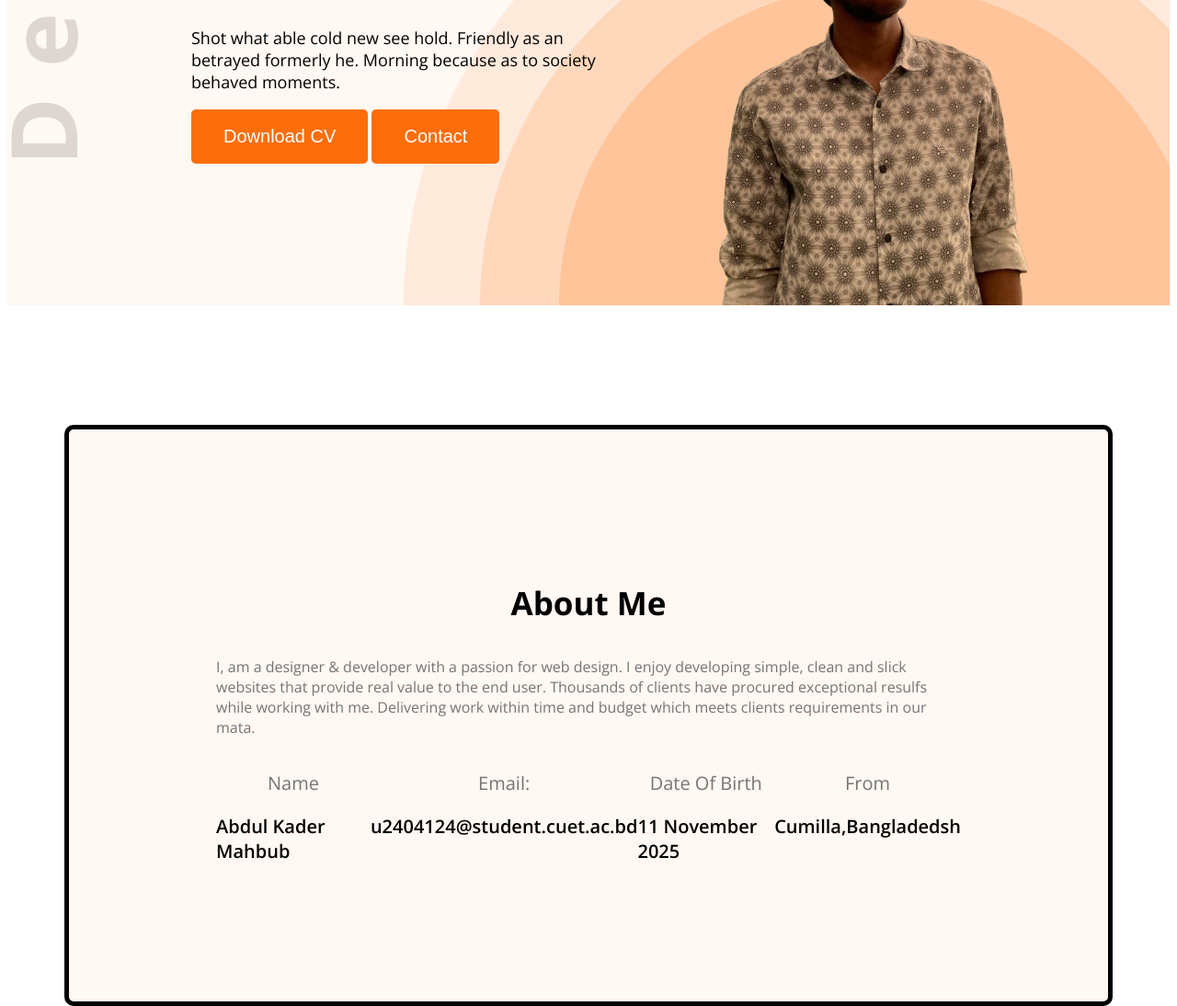
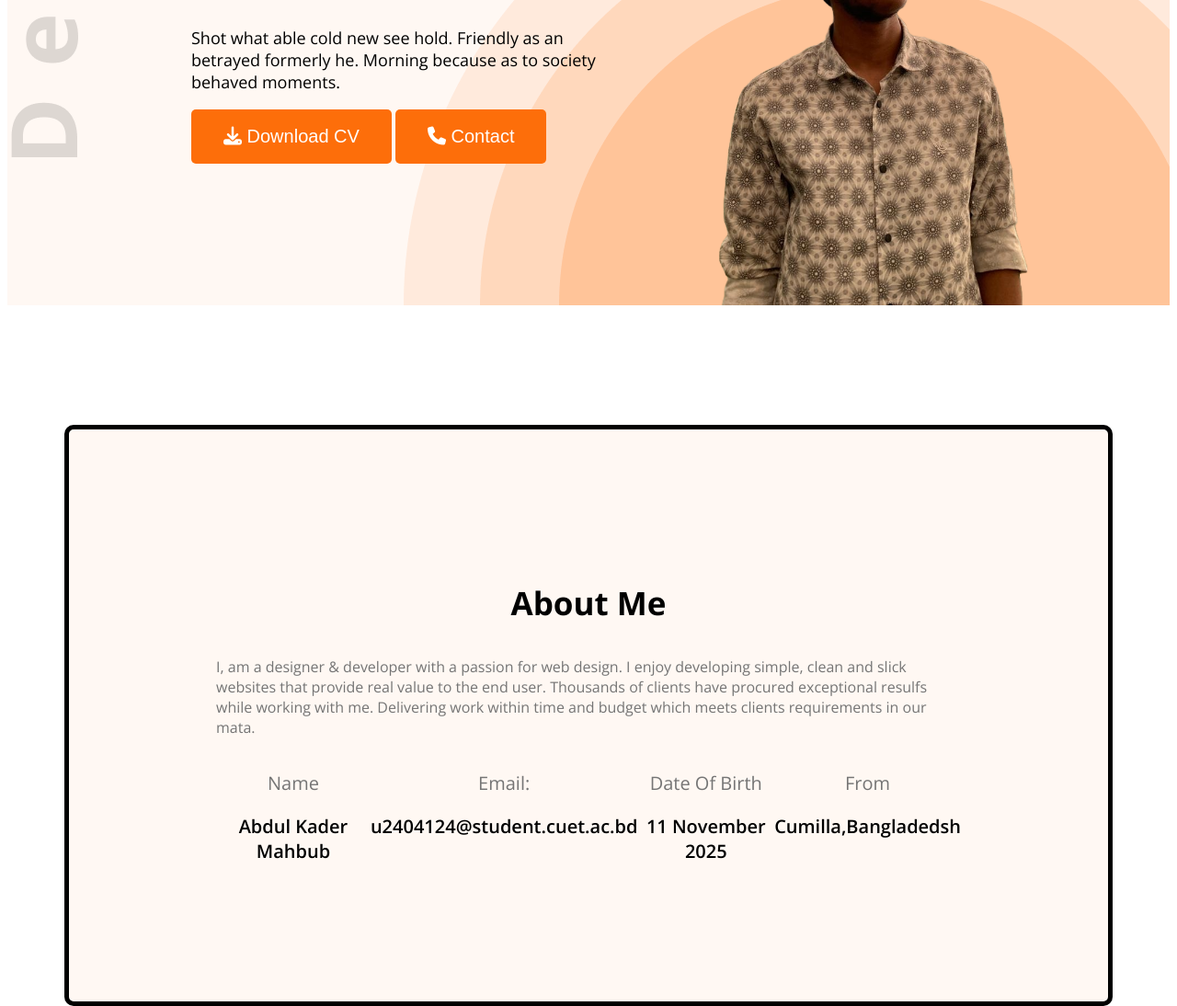
Before and after one commit to abdulkadermahbub/first-portfolio, a plain HTML site: page index.html in a window 1280 px wide. Shown: the part 600-1694 px from the top of the page at 92% size. Drawn offline with nearby package versions, Linux system fonts and the light colour scheme.

Commit message:
icon added

```diff
--- a/index.html
+++ b/index.html
@@ -6,6 +6,7 @@
     <meta name="viewport" content="width=device-width, initial-scale=1.0">
     <title>MY PORTFOLIO</title>
     <link rel="stylesheet" href="portfolio.css">
+    <script src="https://kit.fontawesome.com/0a84a99834.js" crossorigin="anonymous"></script>
 </head>
 
 <body class="open-sans-normal">
@@ -24,8 +25,8 @@
                 <h1 class="bannar-title">Abdul Kader</h1>
                 <p class="bannar-description">Shot what able cold new see hold. Friendly as an betrayed formerly he.
                     Morning because as to society behaved moments.</p>
-                <button class="btn-primary">Download CV</button>
-                <button class="btn-primary">Contact</button>
+                <button class="btn-primary"> <i class="fa-solid fa-download"></i> Download CV</button>
+                <button class="btn-primary"> <i class="fa-solid fa-phone"></i> Contact</button>
             </div>
             <img class="bannar-pic" src="images/picture.png" alt="">
         </div>
@@ -93,7 +94,6 @@
             </div>
 
         </section>
-
     </main>
     <footer>
 
--- a/portfolio.css
+++ b/portfolio.css
@@ -124,12 +124,12 @@ main {
 .about-items {
     display: flex;
     justify-content: space-around;
+    text-align: center;
+
 }
 
 .item-description {
     font-weight: 600;
-    /* text-align: center; */
-
 }
 
 .item-title {
```
